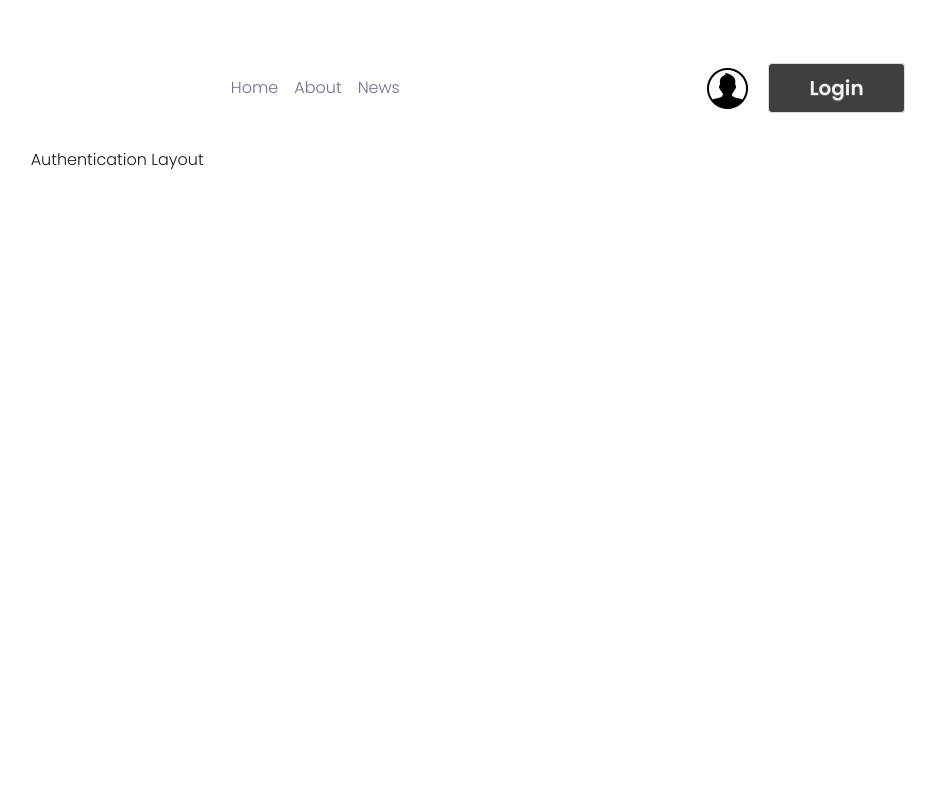
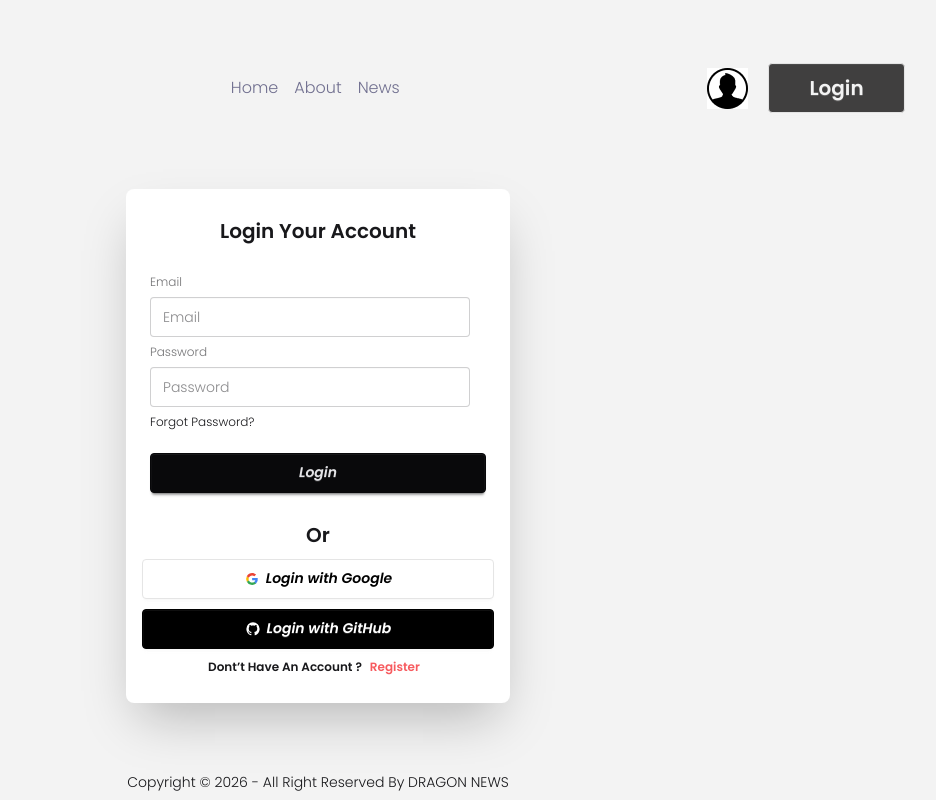
Before and after one commit to rakib-hasan-78/dragon-news, a React (Vite) app: page /auth in a window 1280 px wide. Shown: the whole page, without its empty margins (322-1258 px from the left). Built offline with nearby package versions, Linux system fonts and the light colour scheme.

Commit message:
Login form design completed.....

```diff
--- a/src/components/authLayout/Authentication/Authentication.jsx
+++ /dev/null
@@ -1,11 +0,0 @@
-import React from 'react';
-
-const Authentication = () => {
-    return (
-        <div>
-            authentication layout
-        </div>
-    );
-};
-
-export default Authentication;
--- /dev/null
+++ b/src/components/authLayout/LoginAuthentication/LoginAuthentication.jsx
@@ -0,0 +1,82 @@
+import React from "react";
+import { Link } from "react-router";
+
+const LoginAuthentication = () => {
+  return (
+    <div className="card bg-base-100 w-full max-w-sm shrink-0 shadow-2xl">
+      <div className="pt-7 flex items-center justify-center">
+        <h2>login your account</h2>
+      </div>
+      <div className="card-body">
+        <form className="fieldset">
+          <label className="label">Email</label>
+          <input type="email" className="input" placeholder="Email" />
+          <label className="label">Password</label>
+          <input type="password" className="input" placeholder="Password" />
+          <div>
+            <a className="link link-hover">Forgot password?</a>
+          </div>
+          <button className="btn btn-neutral mt-4">Login</button>
+        </form>
+      </div>
+      <div className="flex flex-col px-4 space-y-2.5 pb-7">
+        <h4 className="text-center">or</h4>
+
+        {/* Google */}
+        <button className="btn bg-white text-black border-[#e5e5e5]">
+          <svg
+            aria-label="Google logo"
+            width="16"
+            height="16"
+            xmlns="http://www.w3.org/2000/svg"
+            viewBox="0 0 512 512"
+          >
+            <g>
+              <path d="m0 0H512V512H0" fill="#fff"></path>
+              <path
+                fill="#34a853"
+                d="M153 292c30 82 118 95 171 60h62v48A192 192 0 0190 341"
+              ></path>
+              <path
+                fill="#4285f4"
+                d="m386 400a140 175 0 0053-179H260v74h102q-7 37-38 57"
+              ></path>
+              <path
+                fill="#fbbc02"
+                d="m90 341a208 200 0 010-171l63 49q-12 37 0 73"
+              ></path>
+              <path
+                fill="#ea4335"
+                d="m153 219c22-69 116-109 179-50l55-54c-78-75-230-72-297 55"
+              ></path>
+            </g>
+          </svg>
+          Login with Google
+        </button>
+
+        {/* GitHub */}
+        <button className="btn bg-black text-white border-black">
+          <svg
+            aria-label="GitHub logo"
+            width="16"
+            height="16"
+            xmlns="http://www.w3.org/2000/svg"
+            viewBox="0 0 24 24"
+          >
+            <path
+              fill="white"
+              d="M12,2A10,10 0 0,0 2,12C2,16.42 4.87,20.17 8.84,21.5C9.34,21.58 9.5,21.27 9.5,21C9.5,20.77 9.5,20.14 9.5,19.31C6.73,19.91 6.14,17.97 6.14,17.97C5.68,16.81 5.03,16.5 5.03,16.5C4.12,15.88 5.1,15.9 5.1,15.9C6.1,15.97 6.63,16.93 6.63,16.93C7.5,18.45 8.97,18 9.54,17.76C9.63,17.11 9.89,16.67 10.17,16.42C7.95,16.17 5.62,15.31 5.62,11.5C5.62,10.39 6,9.5 6.65,8.79C6.55,8.54 6.2,7.5 6.75,6.15C6.75,6.15 7.59,5.88 9.5,7.17C10.29,6.95 11.15,6.84 12,6.84C12.85,6.84 13.71,6.95 14.5,7.17C16.41,5.88 17.25,6.15 17.25,6.15C17.8,7.5 17.45,8.54 17.35,8.79C18,9.5 18.38,10.39 18.38,11.5C18.38,15.32 16.04,16.16 13.81,16.41C14.17,16.72 14.5,17.33 14.5,18.26C14.5,19.6 14.5,20.68 14.5,21C14.5,21.27 14.66,21.59 15.17,21.5C19.14,20.16 22,16.42 22,12A10,10 0 0,0 12,2Z"
+            ></path>
+          </svg>
+          Login with GitHub
+        </button>
+        <span className="font-semibold text-center text-xs">
+            Dont’t Have An Account ?
+            <Link className="text-accent-secondary px-2">Register</Link>
+        </span>
+      </div>
+    </div>
+  );
+};
+
+export default LoginAuthentication;
--- /dev/null
+++ b/src/components/authLayout/LoginFooter/LoginFooter.jsx
@@ -0,0 +1,13 @@
+import React from 'react';
+
+const LoginFooter = () => {
+    return (
+        <div className='footer sm:footer-horizontal footer-center text-base-content p-2'>
+          <aside>
+            <p>Copyright © {new Date().getFullYear()} - All right reserved by DRAGON NEWS</p>
+          </aside>
+        </div>
+    );
+};
+
+export default LoginFooter;
--- a/src/components/shared/User/User.jsx
+++ b/src/components/shared/User/User.jsx
@@ -10,7 +10,7 @@ const User = () => {
             <div>
                 <NavLink
                 className='btn py-6 px-10 text-base-200 bg-accent-content capitalize text-xl'
-                to={'/auth'}>
+                to={'/auth/login'}>
                 login
                 </NavLink>
             </div>
--- /dev/null
+++ b/src/layouts/AuthLayout/AuthLayout.jsx
@@ -0,0 +1,30 @@
+import React from 'react';
+import { Outlet } from 'react-router';
+import Header from '../../components/shared/Header/Header';
+import LoginFooter from './../../components/authLayout/LoginFooter/LoginFooter';
+
+const AuthLayout = () => {
+    return (
+        <div className="w-full min-h-screen flex flex-col bg-base-200">
+
+            <header className="w-full">
+                <Header />
+            </header>
+
+            <main
+            className="flex-1 w-11/12 mx-auto
+            my-4 flex items-center
+            justify-center
+             ">
+                <Outlet />
+            </main>
+
+            <footer className='w-full'>
+                <LoginFooter />
+            </footer>
+
+        </div>
+    );
+};
+
+export default AuthLayout;
--- a/src/layouts/MainLayOut/MainLayOut.jsx
+++ b/src/layouts/MainLayOut/MainLayOut.jsx
@@ -1,7 +1,7 @@
 import React, { useState } from 'react';
 import Footer from './../../components/shared/Footer/Footer';
 import Header from './../../components/shared/Header/Header';
-import { Outlet, } from 'react-router';
+import { Outlet,} from 'react-router';
 import LeftAside from './../../components/shared/LeftAside/LeftAside';
 import { Suspense } from 'react';
 import CategoryAnimation from './../../SkeletonAnimation/CategoryAnimation/CategoryAnimation';
@@ -10,10 +10,12 @@ import useLayoutConfig from '../../customHooks/useLayoutConfig';
 
 const MainLayOut = () => {
     const [selectedCategory, setSelectedCategory] = useState(0);
-    const {leftSideBar, rightSideBar, footerHandle} = useLayoutConfig()
-
+    const {leftSideBar, rightSideBar, footerHandle} = useLayoutConfig();
     return (
-        <div className="w-full min-h-screen flex flex-col content-center justify-between">
+        <div
+            className=
+            {`w-full min-h-screen flex flex-col content-center justify-between`}
+            >
             <header className='w-full'>
                 <Header />
             </header>
--- a/src/routes/router.jsx
+++ b/src/routes/router.jsx
@@ -1,87 +1,144 @@
 import { createBrowserRouter } from "react-router";
-import Root from "../pages/Root/Root";
+
+import MainLayOut from "../layouts/MainLayOut/MainLayOut";
+import AuthLayout from "../layouts/AuthLayout/AuthLayout";
+
 import Home from "../pages/Home/Home";
 import About from "../pages/About/About";
 import News from "../pages/News/News";
 import CategoryNews from "../components/shared/CategoryNews/CategoryNews";
-import Authentication from "../components/authLayout/Authentication/Authentication";
+import LoginAuthentication from "../components/authLayout/LoginAuthentication/LoginAuthentication";
+
 
 const router = createBrowserRouter([
+    // ========================================
+    // MAIN APPLICATION
+    // ========================================
     {
         path: "/",
-        Component: Root,
+        Component: MainLayOut,
 
         handle: {
             leftSideBar: true,
             rightSideBar: true,
-            promotionBG: true, // Default: show the background
+            promotionBG: true,
+            footerHandle: true,
         },
+
         children: [
+
+            // --------------------
+            // HOME
+            // --------------------
             {
                 index: true,
                 Component: Home,
+
                 loader: () => {
                     return fetch("/data/news.json")
-                        .then((response) => response.json());
+                        .then(response => response.json());
                 },
-                // Explicitly declare for Home page
+
                 handle: {
                     leftSideBar: true,
                     rightSideBar: true,
                     promotionBG: true,
+                    footerHandle: true,
                 }
             },
+
+            // --------------------
+            // ABOUT
+            // --------------------
             {
                 path: "about",
                 Component: About,
-                // ❌ TURN OFF on About page
+
                 handle: {
                     leftSideBar: false,
                     rightSideBar: false,
                     promotionBG: false,
-                },
+                    footerHandle: true,
+                }
             },
+
+            // --------------------
+            // NEWS
+            // --------------------
             {
                 path: "news",
                 Component: News,
-                // ❌ TURN OFF on News page
+
                 handle: {
                     leftSideBar: true,
                     rightSideBar: true,
                     promotionBG: false,
+                    footerHandle: true,
                 }
             },
+
+            // --------------------
+            // CATEGORY
+            // --------------------
             {
                 path: "category/:id",
                 Component: CategoryNews,
+
                 loader: async ({ params }) => {
                     const response = await fetch("/data/news.json");
                     const data = await response.json();
-                    return data.find((news) => news.id === params.id);
+
+                    return data.find(
+                        news => news.id === params.id
+                    );
                 },
-                // 🟢 TURN ON on Category pages
+
                 handle: {
                     leftSideBar: false,
                     rightSideBar: true,
                     promotionBG: false,
-                    scrollNews:false,
+                    scrollNews: false,
                     footerHandle: false,
                     navContent: false,
-                },
-            },
-            {
-                path:'/auth',
-                element: <Authentication />,
-                handle:{
-                    leftSideBar: false,
-                    rightSideBar:false,
-                    scrollNews:false,
-                    headerContent:false,
-                    footerHandle:false,
                 }
             }
-        ],
+        ]
     },
+
+
+    // ========================================
+    // AUTHENTICATION
+    // ========================================
+    {
+        path: "/auth",
+        Component: AuthLayout,
+
+        handle: {
+            leftSideBar: false,
+            rightSideBar: false,
+            promotionBG: false,
+            scrollNews: false,
+            headerContent: false,
+            footerHandle: false,
+            authBG: true,
+        },
+
+        children: [
+
+            // /auth
+            {
+                index: true,
+                Component: LoginAuthentication,
+            },
+
+            // /auth/login
+            {
+                path: "login",
+                Component: LoginAuthentication,
+            }
+        ]
+    }
 ]);
 
+
 export default router;
```
